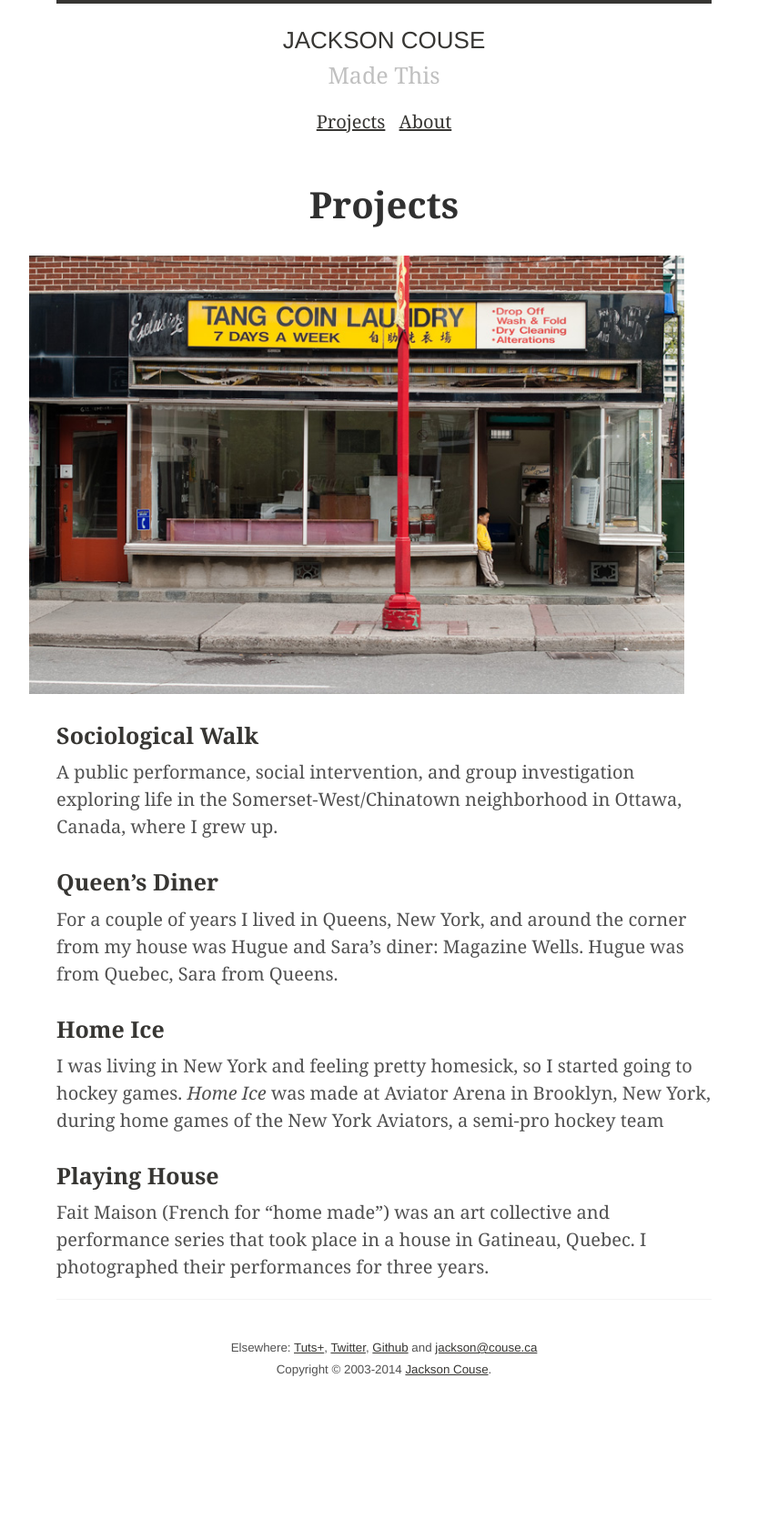
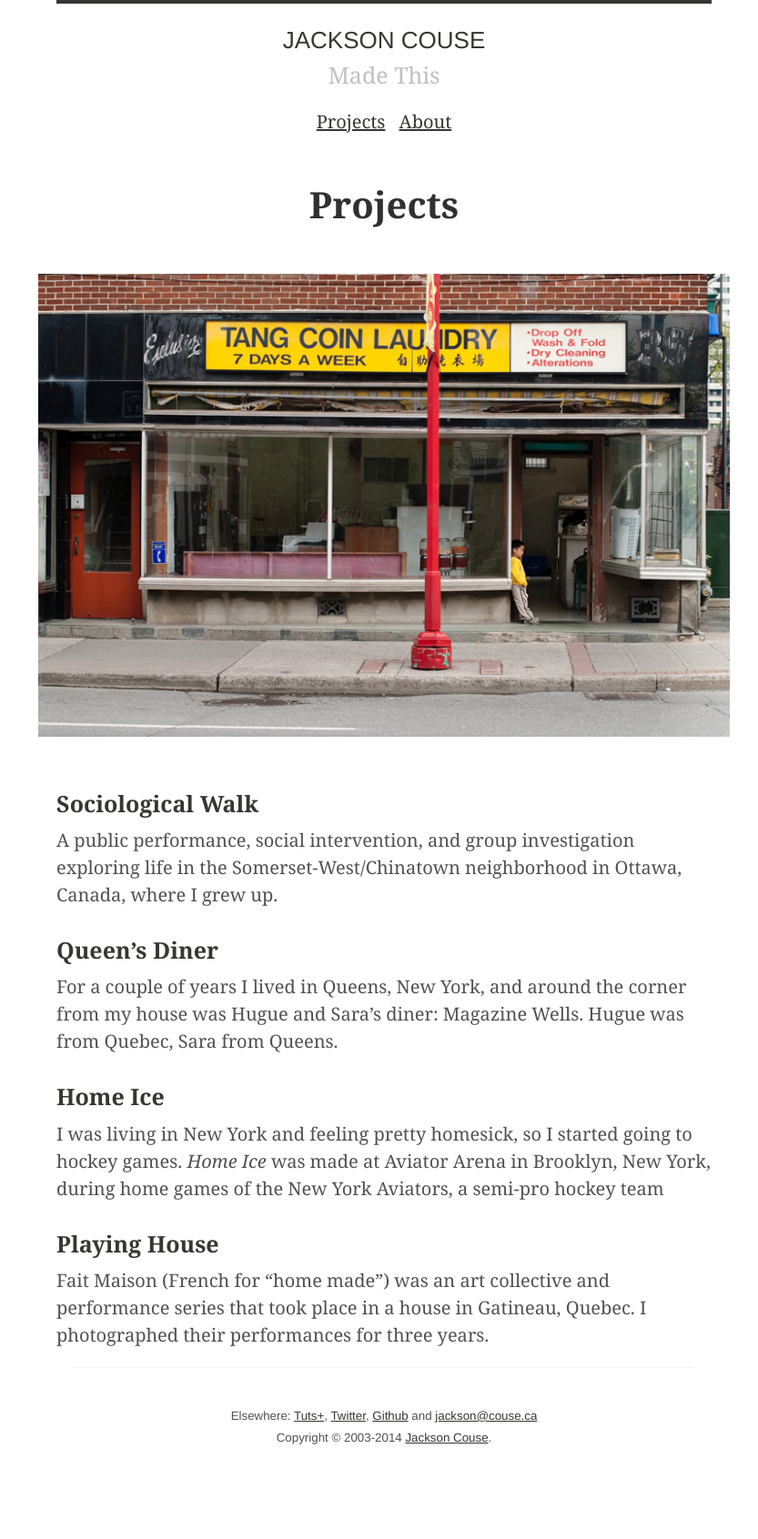
Before and after one commit to jacksoncouse/jacksoncouse.github.io, a Jekyll site: the page built from projects.md, in a window 1280 px wide. Shown: the whole page at 91% size, without its empty margins (218-1051 px from the left). Built offline with Jekyll 4.4.1, drawn with Linux system fonts in a browser that asks for light colours; Markdown is read by kramdown in place of the engine named in the settings; before the commit the page ends 1617 px from its top, so only the background shows below that.

Commit message:
created responsive images
which break the inner container

```diff
--- a/projects.md
+++ b/projects.md
@@ -3,7 +3,9 @@
 title: Projects
 ---
 
-![Tang Coin Laundry on Somerset West in Chinatown in Ottawa Canada](/public/images/2012-sociological-walk_somerset-west.jpg)
+<figure>
+  <img src="/public/images/2012-sociological-walk_somerset-west.jpg" alt="Tang Coin Laundry on Somerset West in Chinatown in Ottawa Canada" />
+</figure>
 
 ### Sociological Walk
 
--- a/public/css/jackson.css
+++ b/public/css/jackson.css
@@ -213,19 +213,13 @@
  *
  */
 
-img {
-  display: block;
-  margin: 0 0 1rem -30px;
+figure {
+  margin: 0;
 }
 
-/* iphone */
-@media only screen and (min-device-width : 320px) and (max-device-width : 480px) {
-	img { max-width: 100%; }
-}
-
-/* ipad */
-@media only screen and (min-device-width : 768px) and (max-device-width : 1024px) {
-	img { max-width: 100%; }
+img {
+  max-width: 100%;
+  margin: 1rem 0;
 }
 
 /* Tables */
@@ -281,12 +275,26 @@
 
 .container {
   max-width: 38rem;
-  padding-left:  1rem;
-  padding-right: 1rem;
   margin-left:  auto;
   margin-right: auto;
 }
 
+.masthead, #pages, .archive, .previous {
+  margin-left:  1rem;
+  margin-right: 1rem;
+}
+
+.page p,
+.page h3,
+.page h4,
+.page h5,
+.post p,
+.post h3,
+.post h4,
+.post h5 {
+  margin-left:  1rem;
+  margin-right: 1rem;
+}
 
 /*
  * Masthead
@@ -438,8 +446,7 @@
 /* Meta data line below post title */
 .post-date {
   display: block;
-  margin-top: -.5rem;
-  margin-bottom: 1rem;
+  margin: -.5rem 2rem 1rem 2rem;
   color: #c0c0c0;
   font-style: italic;
   text-align: center;
@@ -452,7 +459,7 @@
  */
 
 article.page header, article.post header {
-  margin-bottom: 1.5rem;
+  margin: 0 2rem 1.5rem 2rem;
 }
 
 /* Related posts */
@@ -547,7 +554,7 @@
   border-top: 1px solid #f3f3f3;
   padding-top: 2rem;
   padding-bottom: 3rem;
-  margin-bottom: 2rem;
+  margin: 0 2rem 2rem;
 }
 
 .footer p {
```
